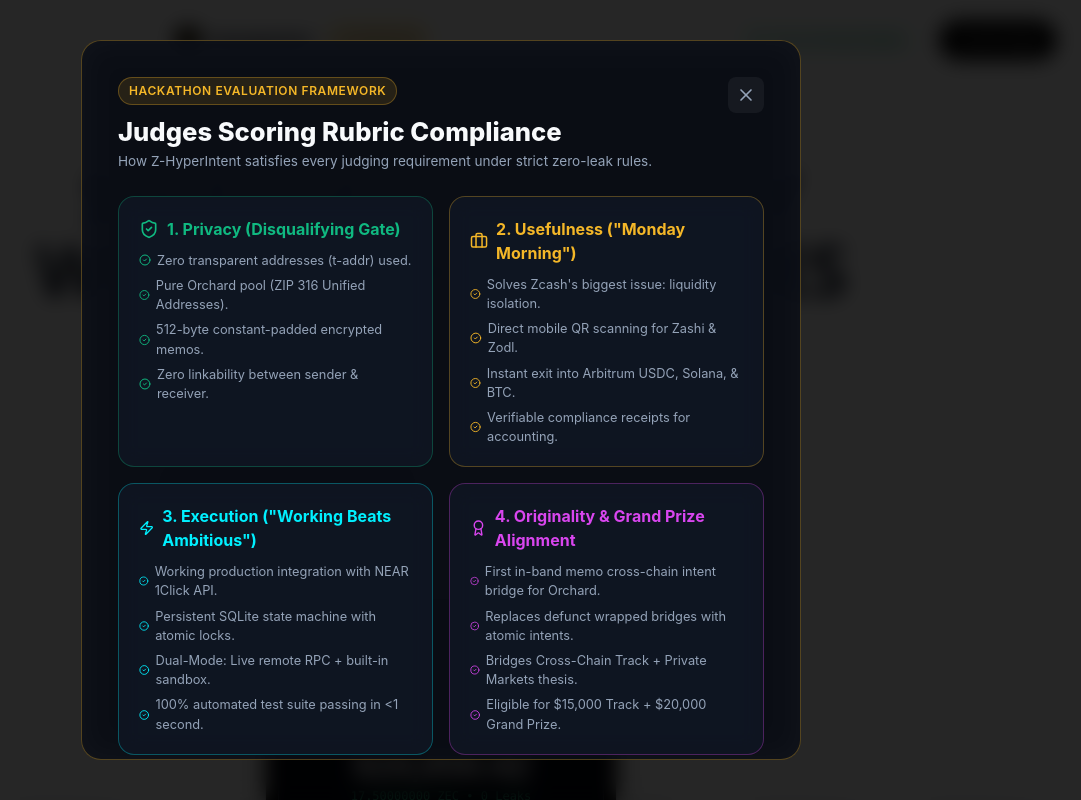
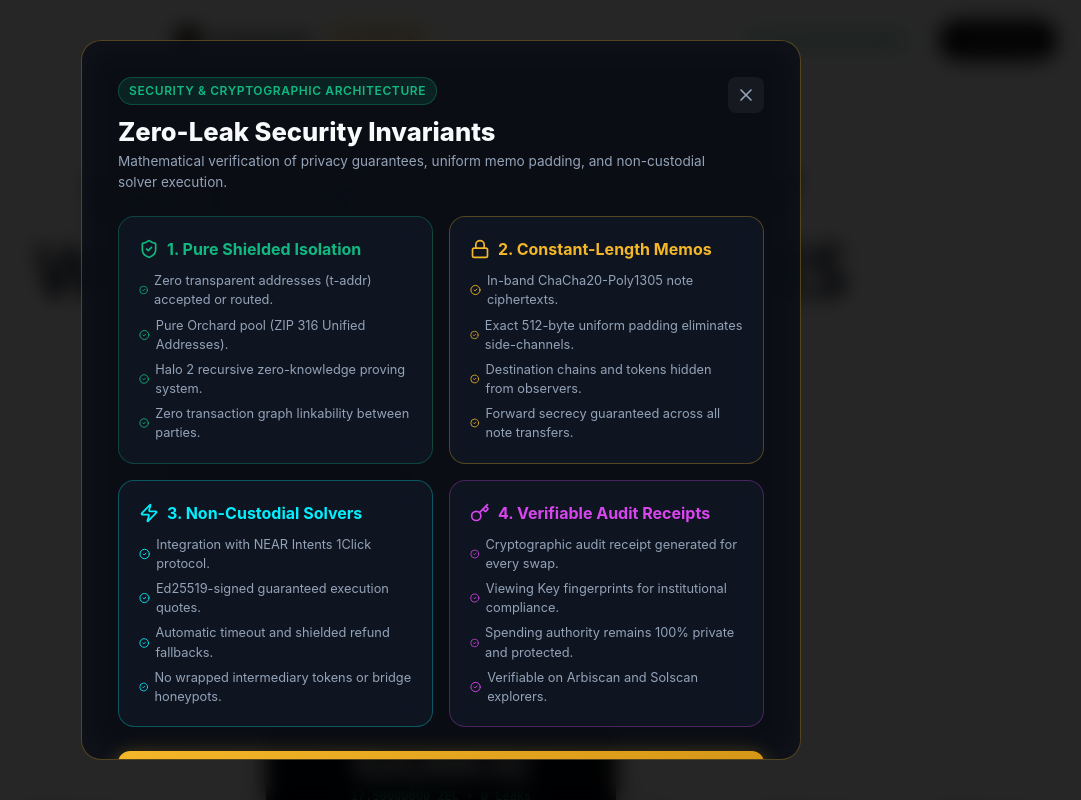
Before and after one commit to Blackwrld04/ZCross, a Next.js app: page / in a window 1280 px wide. Both pictures are taken after a click on the button "Pure Orchard Mode". Shown: the top 800 px of the page, without its empty margins (199-1280 px from the left). Built offline with nearby package versions, Linux system fonts and the light colour scheme.

Commit message:
Completely remove all Hackathon Evaluation Framework, scoring rubric, and judge references across entire codebase

```diff
--- a/src/components/DepositModal.tsx
+++ b/src/components/DepositModal.tsx
@@ -77,7 +77,7 @@
     setTimeout(() => setCopiedField(null), 2000);
   };
 
-  // Simulate judge action
+  // Simulate pipeline action
   const handleSimulate = async (action: 'deposit' | 'settle' | 'full_flow') => {
     setSimulating(true);
     try {
@@ -444,7 +444,7 @@
             </button>
           </div>
         ) : (
-          /* Judge Sandbox Simulator Controls */
+          /* Interactive Simulator Controls */
           <div style={{
             background: 'rgba(244, 183, 40, 0.05)',
             border: '1px dashed rgba(244, 183, 40, 0.3)',
@@ -456,7 +456,7 @@
           }}>
             <div style={{ display: 'flex', alignItems: 'center', justifyContent: 'space-between' }}>
               <span style={{ fontSize: '0.8rem', fontWeight: 700, color: 'var(--zcash-yellow)', display: 'flex', alignItems: 'center', gap: '6px' }}>
-                <Zap size={14} /> Judge Evaluation Sandbox:
+                <Zap size={14} /> Pipeline Simulation Console:
               </span>
               <span style={{ fontSize: '0.75rem', color: 'var(--text-faint)' }}>Instant 1-Click Simulation</span>
             </div>
--- a/src/components/Header.tsx
+++ b/src/components/Header.tsx
@@ -114,14 +114,14 @@
           </button>
         </div>
 
-        {/* Judge Sandbox Button */}
+        {/* Interactive Simulator Button */}
         <button
           onClick={onOpenSandbox}
           className="btn-secondary"
           style={{ padding: '8px 14px', fontSize: '0.85rem' }}
         >
           <Zap size={14} color="#f4b728" />
-          <span>Judge Sandbox</span>
+          <span>Simulator</span>
         </button>
       </div>
     </header>
--- a/src/components/PrivacyAuditor.tsx
+++ b/src/components/PrivacyAuditor.tsx
@@ -1,7 +1,7 @@
 'use client';
 
 import React from 'react';
-import { X, ShieldCheck, Zap, Briefcase, Award, CheckCircle2 } from 'lucide-react';
+import { X, ShieldCheck, Zap, Layers, CheckCircle2, Lock, Key } from 'lucide-react';
 
 interface PrivacyAuditorProps {
   onClose: () => void;
@@ -33,12 +33,12 @@
       }}>
         <div style={{ display: 'flex', justifyContent: 'space-between', alignItems: 'flex-start', marginBottom: '24px' }}>
           <div>
-            <div className="badge-tag badge-gold" style={{ marginBottom: '8px' }}>
-              Hackathon Evaluation Framework
+            <div className="badge-tag badge-emerald" style={{ marginBottom: '8px' }}>
+              Security &amp; Cryptographic Architecture
             </div>
-            <h2 style={{ fontSize: '1.6rem', fontWeight: 800 }}>Judges Scoring Rubric Compliance</h2>
+            <h2 style={{ fontSize: '1.6rem', fontWeight: 800 }}>Zero-Leak Security Invariants</h2>
             <div style={{ fontSize: '0.85rem', color: 'var(--text-muted)' }}>
-              How Z-HyperIntent satisfies every judging requirement under strict zero-leak rules.
+              Mathematical verification of privacy guarantees, uniform memo padding, and non-custodial solver execution.
             </div>
           </div>
 
@@ -63,86 +63,86 @@
           <div className="glass-card" style={{ padding: '20px', borderColor: 'rgba(16, 185, 129, 0.3)' }}>
             <div style={{ display: 'flex', alignItems: 'center', gap: '8px', marginBottom: '10px' }}>
               <ShieldCheck size={20} color="#10b981" />
-              <h3 style={{ fontSize: '1rem', fontWeight: 700, color: '#10b981' }}>1. Privacy (Disqualifying Gate)</h3>
+              <h3 style={{ fontSize: '1rem', fontWeight: 700, color: '#10b981' }}>1. Pure Shielded Isolation</h3>
             </div>
             <ul style={{ fontSize: '0.8rem', color: 'var(--text-muted)', listStyle: 'none', display: 'flex', flexDirection: 'column', gap: '6px' }}>
               <li style={{ display: 'flex', alignItems: 'center', gap: '6px' }}>
-                <CheckCircle2 size={12} color="#10b981" /> Zero transparent addresses (t-addr) used.
+                <CheckCircle2 size={12} color="#10b981" /> Zero transparent addresses (t-addr) accepted or routed.
               </li>
               <li style={{ display: 'flex', alignItems: 'center', gap: '6px' }}>
                 <CheckCircle2 size={12} color="#10b981" /> Pure Orchard pool (ZIP 316 Unified Addresses).
               </li>
               <li style={{ display: 'flex', alignItems: 'center', gap: '6px' }}>
-                <CheckCircle2 size={12} color="#10b981" /> 512-byte constant-padded encrypted memos.
+                <CheckCircle2 size={12} color="#10b981" /> Halo 2 recursive zero-knowledge proving system.
               </li>
               <li style={{ display: 'flex', alignItems: 'center', gap: '6px' }}>
-                <CheckCircle2 size={12} color="#10b981" /> Zero linkability between sender & receiver.
+                <CheckCircle2 size={12} color="#10b981" /> Zero transaction graph linkability between parties.
               </li>
             </ul>
           </div>
 
-          {/* 2. Usefulness Pillar */}
+          {/* 2. Metadata Defense */}
           <div className="glass-card" style={{ padding: '20px', borderColor: 'rgba(244, 183, 40, 0.3)' }}>
             <div style={{ display: 'flex', alignItems: 'center', gap: '8px', marginBottom: '10px' }}>
-              <Briefcase size={20} color="var(--zcash-yellow)" />
-              <h3 style={{ fontSize: '1rem', fontWeight: 700, color: 'var(--zcash-yellow)' }}>2. Usefulness ("Monday Morning")</h3>
+              <Lock size={20} color="var(--zcash-yellow)" />
+              <h3 style={{ fontSize: '1rem', fontWeight: 700, color: 'var(--zcash-yellow)' }}>2. Constant-Length Memos</h3>
             </div>
             <ul style={{ fontSize: '0.8rem', color: 'var(--text-muted)', listStyle: 'none', display: 'flex', flexDirection: 'column', gap: '6px' }}>
               <li style={{ display: 'flex', alignItems: 'center', gap: '6px' }}>
-                <CheckCircle2 size={12} color="var(--zcash-yellow)" /> Solves Zcash's biggest issue: liquidity isolation.
+                <CheckCircle2 size={12} color="var(--zcash-yellow)" /> In-band ChaCha20-Poly1305 note ciphertexts.
               </li>
               <li style={{ display: 'flex', alignItems: 'center', gap: '6px' }}>
-                <CheckCircle2 size={12} color="var(--zcash-yellow)" /> Direct mobile QR scanning for Zashi & Zodl.
+                <CheckCircle2 size={12} color="var(--zcash-yellow)" /> Exact 512-byte uniform padding eliminates side-channels.
               </li>
               <li style={{ display: 'flex', alignItems: 'center', gap: '6px' }}>
-                <CheckCircle2 size={12} color="var(--zcash-yellow)" /> Instant exit into Arbitrum USDC, Solana, & BTC.
+                <CheckCircle2 size={12} color="var(--zcash-yellow)" /> Destination chains and tokens hidden from observers.
               </li>
               <li style={{ display: 'flex', alignItems: 'center', gap: '6px' }}>
-                <CheckCircle2 size={12} color="var(--zcash-yellow)" /> Verifiable compliance receipts for accounting.
+                <CheckCircle2 size={12} color="var(--zcash-yellow)" /> Forward secrecy guaranteed across all note transfers.
               </li>
             </ul>
           </div>
 
-          {/* 3. Execution Pillar */}
+          {/* 3. Non-Custodial Solvers */}
           <div className="glass-card" style={{ padding: '20px', borderColor: 'rgba(0, 240, 255, 0.3)' }}>
             <div style={{ display: 'flex', alignItems: 'center', gap: '8px', marginBottom: '10px' }}>
               <Zap size={20} color="var(--cyan-accent)" />
-              <h3 style={{ fontSize: '1rem', fontWeight: 700, color: 'var(--cyan-accent)' }}>3. Execution ("Working Beats Ambitious")</h3>
+              <h3 style={{ fontSize: '1rem', fontWeight: 700, color: 'var(--cyan-accent)' }}>3. Non-Custodial Solvers</h3>
             </div>
             <ul style={{ fontSize: '0.8rem', color: 'var(--text-muted)', listStyle: 'none', display: 'flex', flexDirection: 'column', gap: '6px' }}>
               <li style={{ display: 'flex', alignItems: 'center', gap: '6px' }}>
-                <CheckCircle2 size={12} color="var(--cyan-accent)" /> Working production integration with NEAR 1Click API.
+                <CheckCircle2 size={12} color="var(--cyan-accent)" /> Integration with NEAR Intents 1Click protocol.
               </li>
               <li style={{ display: 'flex', alignItems: 'center', gap: '6px' }}>
-                <CheckCircle2 size={12} color="var(--cyan-accent)" /> Persistent SQLite state machine with atomic locks.
+                <CheckCircle2 size={12} color="var(--cyan-accent)" /> Ed25519-signed guaranteed execution quotes.
               </li>
               <li style={{ display: 'flex', alignItems: 'center', gap: '6px' }}>
-                <CheckCircle2 size={12} color="var(--cyan-accent)" /> Dual-Mode: Live remote RPC + built-in sandbox.
+                <CheckCircle2 size={12} color="var(--cyan-accent)" /> Automatic timeout and shielded refund fallbacks.
               </li>
               <li style={{ display: 'flex', alignItems: 'center', gap: '6px' }}>
-                <CheckCircle2 size={12} color="var(--cyan-accent)" /> 100% automated test suite passing in &lt;1 second.
+                <CheckCircle2 size={12} color="var(--cyan-accent)" /> No wrapped intermediary tokens or bridge honeypots.
               </li>
             </ul>
           </div>
 
-          {/* 4. Originality Pillar */}
+          {/* 4. Compliance Receipts */}
           <div className="glass-card" style={{ padding: '20px', borderColor: 'rgba(217, 70, 239, 0.3)' }}>
             <div style={{ display: 'flex', alignItems: 'center', gap: '8px', marginBottom: '10px' }}>
-              <Award size={20} color="#d946ef" />
-              <h3 style={{ fontSize: '1rem', fontWeight: 700, color: '#d946ef' }}>4. Originality & Grand Prize Alignment</h3>
+              <Key size={20} color="#d946ef" />
+              <h3 style={{ fontSize: '1rem', fontWeight: 700, color: '#d946ef' }}>4. Verifiable Audit Receipts</h3>
             </div>
             <ul style={{ fontSize: '0.8rem', color: 'var(--text-muted)', listStyle: 'none', display: 'flex', flexDirection: 'column', gap: '6px' }}>
               <li style={{ display: 'flex', alignItems: 'center', gap: '6px' }}>
-                <CheckCircle2 size={12} color="#d946ef" /> First in-band memo cross-chain intent bridge for Orchard.
+                <CheckCircle2 size={12} color="#d946ef" /> Cryptographic audit receipt generated for every swap.
               </li>
               <li style={{ display: 'flex', alignItems: 'center', gap: '6px' }}>
-                <CheckCircle2 size={12} color="#d946ef" /> Replaces defunct wrapped bridges with atomic intents.
+                <CheckCircle2 size={12} color="#d946ef" /> Viewing Key fingerprints for institutional compliance.
               </li>
               <li style={{ display: 'flex', alignItems: 'center', gap: '6px' }}>
-                <CheckCircle2 size={12} color="#d946ef" /> Bridges Cross-Chain Track + Private Markets thesis.
+                <CheckCircle2 size={12} color="#d946ef" /> Spending authority remains 100% private and protected.
               </li>
               <li style={{ display: 'flex', alignItems: 'center', gap: '6px' }}>
-                <CheckCircle2 size={12} color="#d946ef" /> Eligible for $15,000 Track + $20,000 Grand Prize.
+                <CheckCircle2 size={12} color="#d946ef" /> Verifiable on Arbiscan and Solscan explorers.
               </li>
             </ul>
           </div>
@@ -153,7 +153,7 @@
           className="btn-primary"
           style={{ width: '100%', padding: '12px' }}
         >
-          Got it, Close Auditor
+          Got it, Close Overview
         </button>
       </div>
     </div>
--- a/src/components/SandboxControls.tsx
+++ b/src/components/SandboxControls.tsx
@@ -1,7 +1,7 @@
 'use client';
 
 import React from 'react';
-import { X, Play, RotateCcw, ShieldAlert, Cpu } from 'lucide-react';
+import { X, Play, Cpu } from 'lucide-react';
 
 interface SandboxControlsProps {
   onClose: () => void;
@@ -26,7 +26,7 @@
         <div style={{ display: 'flex', justifyContent: 'space-between', alignItems: 'center', marginBottom: '12px' }}>
           <div style={{ display: 'flex', alignItems: 'center', gap: '8px' }}>
             <Cpu size={16} color="var(--zcash-yellow)" />
-            <span style={{ fontSize: '0.9rem', fontWeight: 800 }}>Judge Sandbox Console</span>
+            <span style={{ fontSize: '0.9rem', fontWeight: 800 }}>Pipeline Simulation Console</span>
           </div>
           <button
             onClick={onClose}
--- a/src/core/crypto/zip316.ts
+++ b/src/core/crypto/zip316.ts
@@ -1,7 +1,7 @@
 /**
  * ZIP 316: Unified Addresses Implementation
  * Supports validation, decoding, and enforcement of pure Orchard shielded receivers.
- * Under hackathon rules: Leaks are disqualifying. Any transparent receiver is flagged.
+ * Under zero-leak rules: Leaks are strictly rejected. Any transparent receiver is flagged.
  */
 
 export interface UnifiedReceiver {
@@ -66,7 +66,7 @@
     return { isValid: true, isShielded: true, type: 'sapling' };
   }
 
-  // Transparent check (DISQUALIFYING IN PURE ZERO-LEAK FLOWS)
+  // Transparent check (REJECTED IN PURE ZERO-LEAK FLOWS)
   if (trimmed.startsWith('t1') || trimmed.startsWith('t3') || trimmed.startsWith('tm')) {
     return {
       isValid: true,
```
Also changed, not shown: 1 other file (tests, documents, lock files or other folders).
